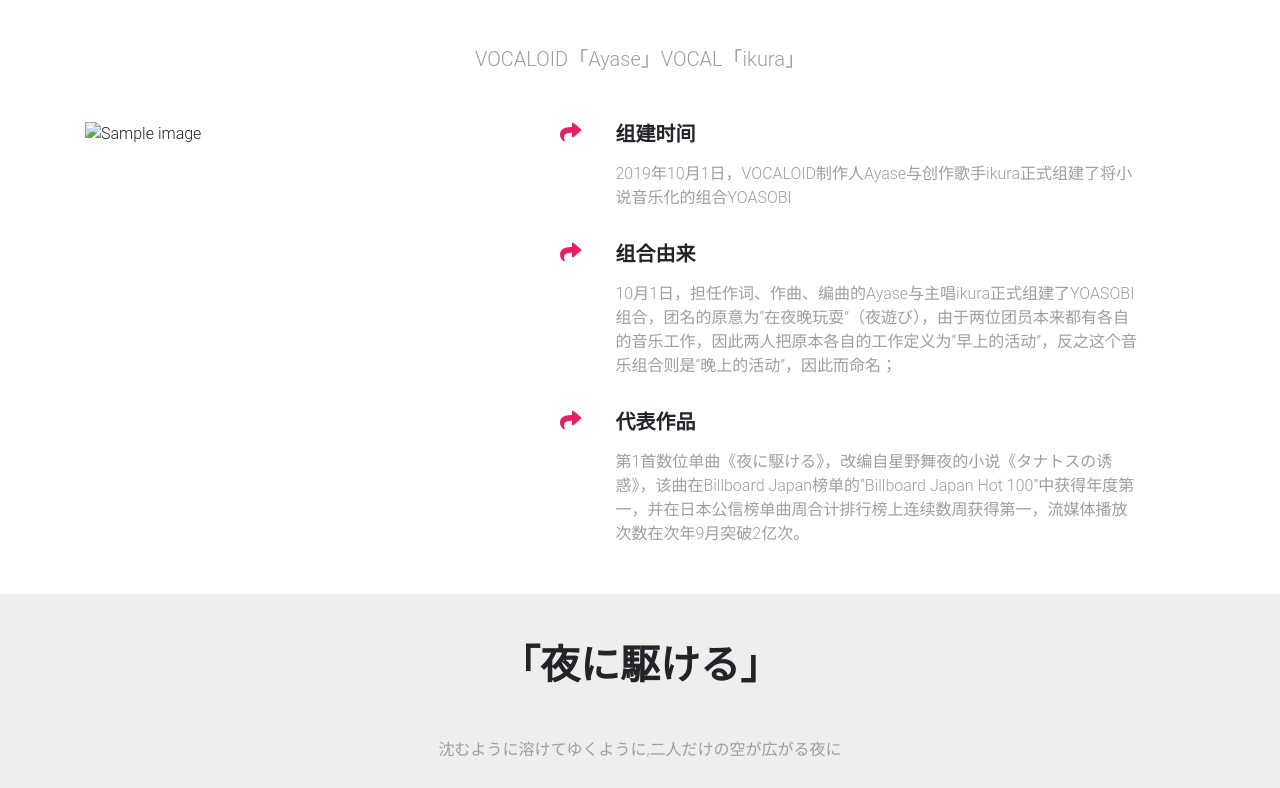
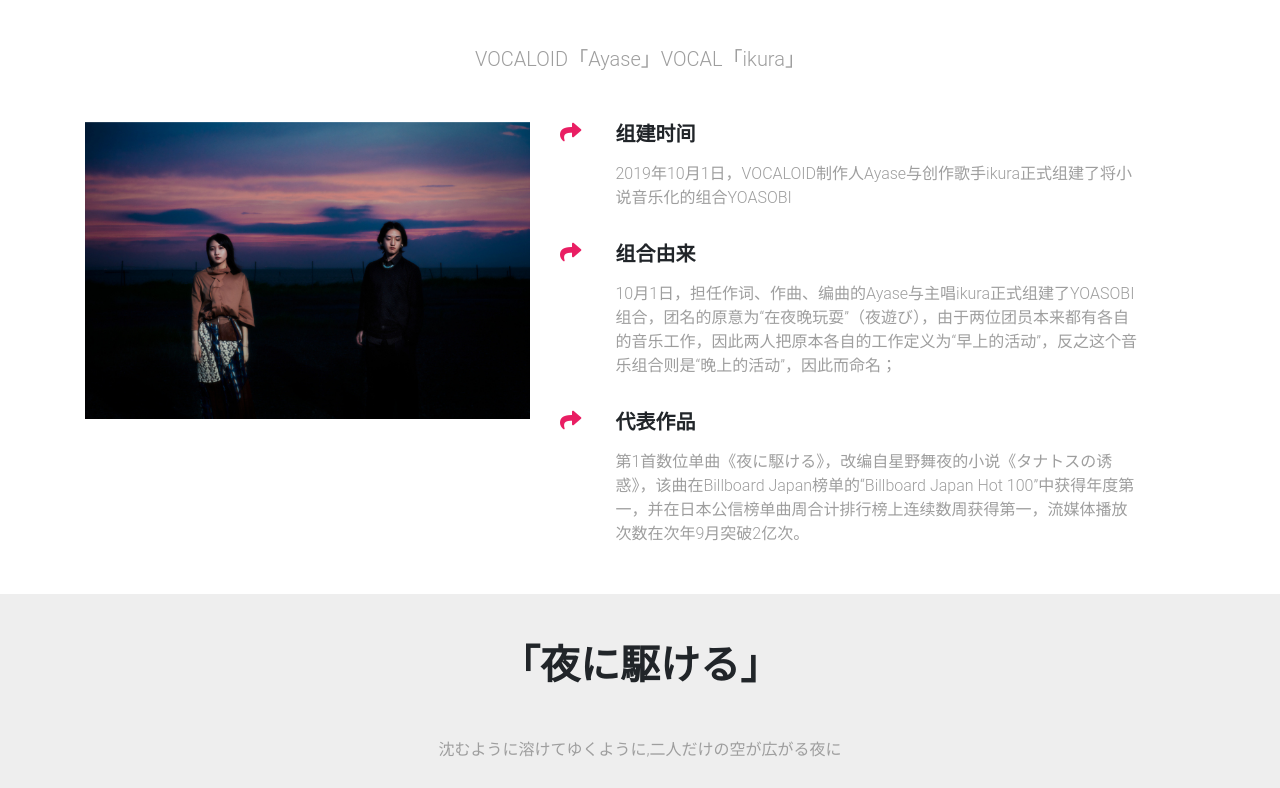
Before and after one commit to YuKaguraNe/YuKaguraNe-YuKaguraWeb, a plain HTML site: page index.html in a window 1280 px wide. Shown: the part 900-1688 px from the top of the page. Drawn offline with Linux system fonts and the light colour scheme.

Commit message:
Update index.html

```diff
--- a/index.html
+++ b/index.html
@@ -114,7 +114,7 @@
 
           <!-- Grid column -->
           <div class="col-lg-5 text-center text-lg-left">
-            <img class="img-fluid" src="/MDB-Pro-4.12/img/jieshao.jpg"
+            <img class="img-fluid" src="/img/jieshao.jpg"
               alt="Sample image">
           </div>
           <!-- Grid column -->
```
